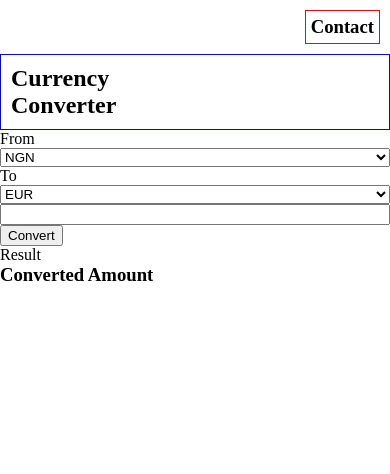
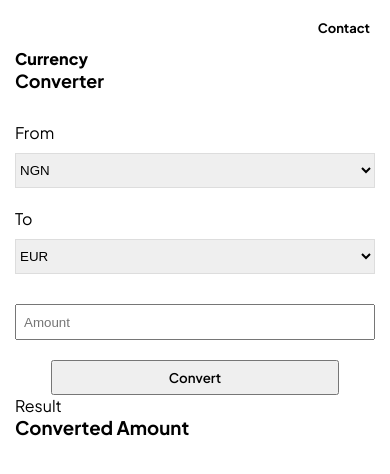
Before and after one commit to LeoGee1/currency-converter, a plain HTML site: page index.html in a window 390 px wide. Drawn offline with Linux system fonts and the light colour scheme; a web font is replaced by a local one.

Commit message:
almost done with the mobile design

```diff
--- a/converter.css
+++ b/converter.css
@@ -24,21 +24,74 @@ body {
 .flex {
     display: flex;
     flex-direction: column;
+
 }
+.main {
+    padding: 15px;
+}
+
 .contact {
-    margin: 10px;
+    /* margin: 5px; */
     padding: 5px;
     align-self: end;
-    border: 1px solid red;
+    /* border: 1px solid red; */
+    font-size: 13px;
+}
+.cur {
+    font-size: 16px;
+    font-weight: 1000;
+
 }
 .cur::after{
     content: '\a';
     white-space: pre;
     margin: 5px;
+    font-size: 13px;
 }
 .currency {
     text-indent: wrap;
-    border: 1px solid blue;
+    /* border: 1px solid blue; */
     white-space: normal;
-    padding: 10px;
+    padding: 5px 0px;
+    font-size: 18px;
 }
+.form {
+    padding: 20px 0;
+}
+.form::placeholder {
+    color: red;
+}
+.from {
+    padding: 5px 0px;
+}
+.fromSelect {
+    border: 1px solid #ddd;
+    height: 35px;
+    margin: 5px 0 15px 0;
+}
+.to {
+    padding: 5px 0px;
+}
+.toSelect {
+    border: 1px solid #ddd;
+    height: 35px;
+    margin: 5px 0 30px 0;
+}
+.number {
+    height: 30px;
+}
+.number::placeholder {
+    padding: 5px;
+}
+.Pbutton {
+    display: flex;
+    flex-direction: column;
+}
+.button {
+    width: 80%;
+    height: 35px;
+    align-self: center;
+    font-family: 'PJS';
+    font-weight: 600;
+
+}
--- a/index.html
+++ b/index.html
@@ -18,27 +18,27 @@
             </header>
             <div>
                 <form action="" class="form flex">
-                    <label for="countryFrom">From</label>
-                    <select name="countryFrom" id="countryFrom">
+                    <label for="countryFrom" class="from">From</label>
+                    <select name="countryFrom" id="countryFrom" class="fromSelect">
                         <option value="">NGN</option>
                         <option value="">EUR</option>
                         <option value="">USD</option>
                         <option value="">GBP</option>
                     </select>
 
-                    <label for="countryTo">To</label>
-                    <select name="countryTo" id="countryTo">
+                    <label for="countryTo" class="to">To</label>
+                    <select name="countryTo" id="countryTo" class="toSelect">
                         <option value="">EUR</option>
                         <option value="">NGN</option>
                         <option value="">USD</option>
                         <option value="">GBP</option>
                     </select>
 
-                    <input type="number">
+                    <input type="number" class="number" id="number" placeholder="Amount">
                 </form>
             </div>
-            <div>
-                <button>Convert</button>
+            <div class="Pbutton">
+                <button class="button">Convert</button>
                 <div>Result</div>
                 <div>
                     <h3>Converted Amount</h3>
```
Also changed, not shown: fonts/PlayfairDisplay-Italic.ttf (added), fonts/PlayfairDisplay.ttf (added), fonts/PlusJakartaSans-Italic.ttf (added), fonts/PlusJakartaSans.ttf (added).
